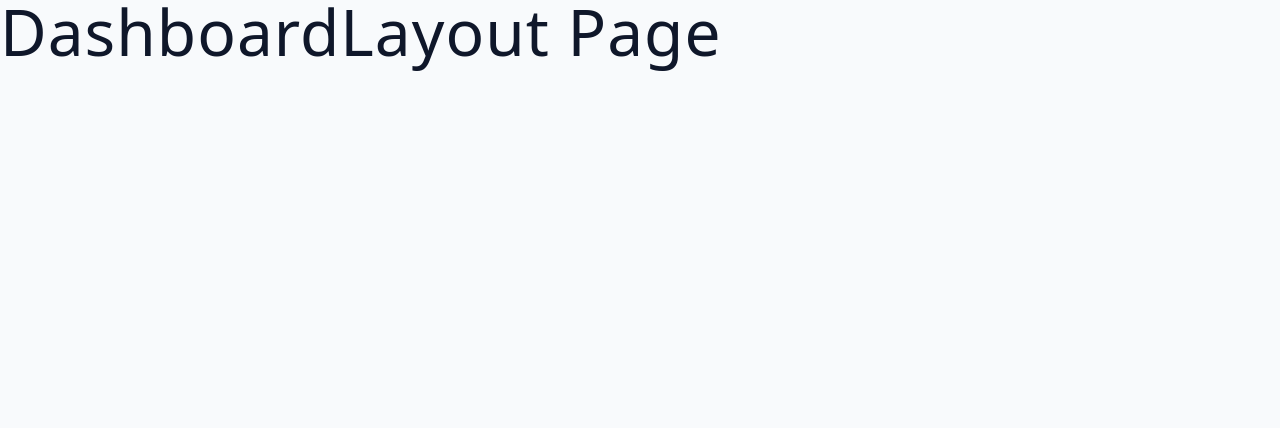
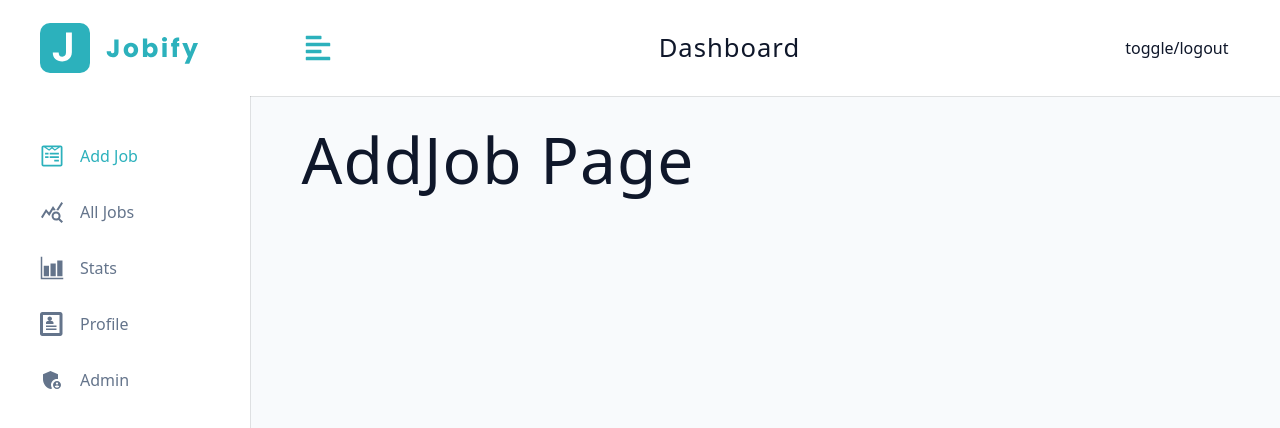
Before and after one commit to pritanyamm/MERN-jobify, a React (Vite) app: page /dashboard in a window 1280 px wide. Shown: the top 428 px of the page. Built offline with nearby package versions, Linux system fonts and the light colour scheme.

Commit message:
sidebars

```diff
--- a/package.json
+++ b/package.json
@@ -16,7 +16,7 @@
     "dayjs": "^1.11.23",
     "react": "^19.2.8",
     "react-dom": "^19.2.8",
-    "react-icons": "^5.7.0",
+    "react-icons": "^4.8.0",
     "react-router-dom": "^6.30.6",
     "react-toastify": "^11.1.0",
     "recharts": "^3.10.1",
--- a/src/App.jsx
+++ b/src/App.jsx
@@ -7,6 +7,11 @@
   Login,
   DashboardLayout,
   Error,
+  AddJob,
+  Stats,
+  AllJobs,
+  Profile,
+  Admin,
 } from './pages'
 const router = createBrowserRouter([
   {
@@ -29,6 +34,24 @@
       {
         path: 'dashboard',
         element: < DashboardLayout />,
+        children: [
+          {
+            index:true,
+            element:<AddJob/>
+          },
+          {
+            path:'stats',
+            element:<AllJobs/>
+          },
+          {
+            path: 'profile',
+            element:<Profile/>
+          },
+          {
+            path: 'admin',
+            element:<Admin/>
+          },
+        ]
       },
     ]
   },
@@ -43,6 +66,7 @@
   {
     path: '/dashboard',
     element: < DashboardLayout />,
+
   },
   {
     path: '/error',
--- /dev/null
+++ b/src/components/BigSidebar.jsx
@@ -0,0 +1,26 @@
+import NavLinks from './NavLinks';
+import Logo from '../components/logo';
+import Wrapper from '../assets/wrappers/BigSidebar';
+import { useDashboardContext } from '../pages/DashboardLayout';
+
+const BigSidebar = () => {
+  const { showSidebar } = useDashboardContext();
+  return (
+    <Wrapper>
+      <div
+        className={
+          showSidebar ? 'sidebar-container ' : 'sidebar-container show-sidebar'
+        }
+      >
+        <div className='content'>
+          <header>
+            <Logo />
+          </header>
+          <NavLinks isBigSidebar />
+        </div>
+      </div>
+    </Wrapper>
+  );
+};
+
+export default BigSidebar;
--- /dev/null
+++ b/src/components/NavLinks.jsx
@@ -0,0 +1,30 @@
+import { useDashboardContext } from '../pages/DashboardLayout';
+import links from '../utils/links';
+import { NavLink } from 'react-router-dom';
+
+const NavLinks = ({isBigSidebar}) => {
+  const { user, toggleSidebar } = useDashboardContext();
+
+  return (
+    <div className='nav-links'>
+      {links.map((link) => {
+        const { text, path, icon } = link;
+        // admin user
+        return (
+          <NavLink
+            to={path}
+            key={text}
+            onClick={isBigSidebar ? null : toggleSidebar}
+            className='nav-link'
+            end
+          >
+            <span className='icon'>{icon}</span>
+            {text}
+          </NavLink>
+        );
+      })}
+    </div>
+  );
+};
+
+export default NavLinks;
--- /dev/null
+++ b/src/components/Navbar.jsx
@@ -0,0 +1,36 @@
+import React from 'react';
+import Wrapper from '../assets/wrappers/Navbar';
+import { FaAlignLeft } from 'react-icons/fa';
+import Logo from './logo';
+import { useDashboardContext } from '../pages/DashboardLayout';
+
+const Navbar = () => {
+  const { toggleSidebar } = useDashboardContext();
+
+  return (
+    <Wrapper>
+      <div className="nav-center">
+
+        <button
+          type="button"
+          className="toggle-btn"
+          onClick={toggleSidebar}
+        >
+          <FaAlignLeft />
+        </button>
+
+        <div>
+          <Logo />
+          <h4 className="logo-text">dashboard</h4>
+        </div>
+
+        <div className="btn-container">
+          toggle/logout
+        </div>
+
+      </div>
+    </Wrapper>
+  );
+};
+
+export default Navbar;
--- /dev/null
+++ b/src/components/SmallSidebar.jsx
@@ -0,0 +1,49 @@
+import React from 'react';
+import Wrapper from '../assets/wrappers/SmallSidebar';
+import { FaTimes } from 'react-icons/fa';
+
+import Logo from './logo';
+import { NavLink } from 'react-router-dom';
+import links from '../utils/links';
+import { useDashboardContext } from '../pages/DashboardLayout';
+import NavLinks from './NavLinks';
+
+const SmallSidebar = () => {
+  const {showSidebar, toggleSidebar} = useDashboardContext ();
+
+  return (
+    <Wrapper>
+      <div className={showSidebar ? 'sidebar-container show-sidebar' : 'sidebar-container'}>
+        <div className='content'>
+          <button type='button' className='close-btn' onClick= {toggleSidebar}>
+            <FaTimes />
+          </button>
+          <header>
+            <Logo />
+          </header>
+          <NavLink/>
+          <div className='nav-links'>
+            {links.map((link) => {
+              const { text, path, icon } = link;
+
+              return (
+                <NavLink
+                  to={path}
+                  key={text}
+                  className='nav-link'
+                  onClick={toggleSidebar}
+                  end
+                >
+                  <span className='icon'>{icon}</span>
+                  {text}
+                </NavLink>
+              );
+            })}
+          </div>
+        </div>
+      </div>
+    </Wrapper>
+  );
+};
+
+export default SmallSidebar;
--- a/src/components/index.js
+++ b/src/components/index.js
@@ -1,2 +1,5 @@
 export {default as Logo} from './logo';
 export {default as FormRow} from './FormRow';
+export {default as BigSidebar} from './BigSidebar';
+export {default as SmallSidebar} from './SmallSidebar';
+export {default as Navbar} from './Navbar';
--- a/src/pages/DashboardLayout.jsx
+++ b/src/pages/DashboardLayout.jsx
@@ -1,9 +1,55 @@
-import React from 'react'
+import React, { createContext, useContext, useState } from 'react'
+import { Outlet } from 'react-router-dom'
+import Wrapper from '../assets/wrappers/Dashboard';
+import { BigSidebar, SmallSidebar } from '../components';
+import Navbar from '../components/Navbar';
+
+
+const DashboardContext = createContext()
 
 const DashboardLayout = () => {
+  // temp
+  const user = {name: 'Pritanya'}
+  const [showSidebar,setShowSidebar] = useState(false);
+  const [isDarkTheme,setisDarkTheme] = useState(false);
+
+  const toggleDarkTheme = () => {
+    console.log('toggle dark theme');
+  };
+
+  const toggleSidebar = () => {
+    setShowSidebar(!showSidebar);
+  };
+
+  const logoutUser = async () => {
+    console.log('logout user');
+  };
+
   return (
-    <h1>DashboardLayout page</h1>
-  )
-}
+    <DashboardContext.Provider value={{
+      user,
+      showSidebar,
+      isDarkTheme,
+      toggleDarkTheme,
+      toggleSidebar,
+      logoutUser,
+    }}
+  >
+    <Wrapper>
+      <main className='dashboard'>
+        <SmallSidebar />
+        <BigSidebar />
+        <div>
+          <Navbar />
+          <div className='dashboard-page'>
+            <Outlet />
+          </div>
+        </div>
+      </main>
+    </Wrapper>
+    </DashboardContext.Provider>
 
+  );
+};
+export const useDashboardContext = () => useContext (DashboardContext);
 export default DashboardLayout
--- a/src/pages/index.js
+++ b/src/pages/index.js
@@ -8,3 +8,4 @@
 export {default as AllJobs} from './AllJobs';
 export {default as Profile} from './Profile';
 export {default as Admin} from './Admin';
+export { default as AddJob } from './AddJob';
--- /dev/null
+++ b/src/utils/links.jsx
@@ -0,0 +1,37 @@
+import React from 'react';
+
+import { IoBarChartSharp } from 'react-icons/io5';
+import { MdQueryStats } from 'react-icons/md';
+import { FaWpforms } from 'react-icons/fa';
+import { ImProfile } from 'react-icons/im';
+import { MdAdminPanelSettings } from 'react-icons/md';
+
+const links = [
+  {
+    text: 'add job',
+    path: '.',
+    icon: <FaWpforms />
+  },
+  {
+    text: 'all jobs',
+    path: 'all-jobs',
+    icon: <MdQueryStats />
+  },
+  {
+    text: 'stats',
+    path: 'stats',
+    icon: <IoBarChartSharp />
+  },
+  {
+     text: 'profile',
+     path: 'profile',
+     icon: <ImProfile />
+  },
+  {
+    text: 'admin',
+    path: 'admin',
+    icon: <MdAdminPanelSettings />
+  },
+];
+
+export default links;
```
Also changed, not shown: 1 other file (tests, documents, lock files or other folders).
